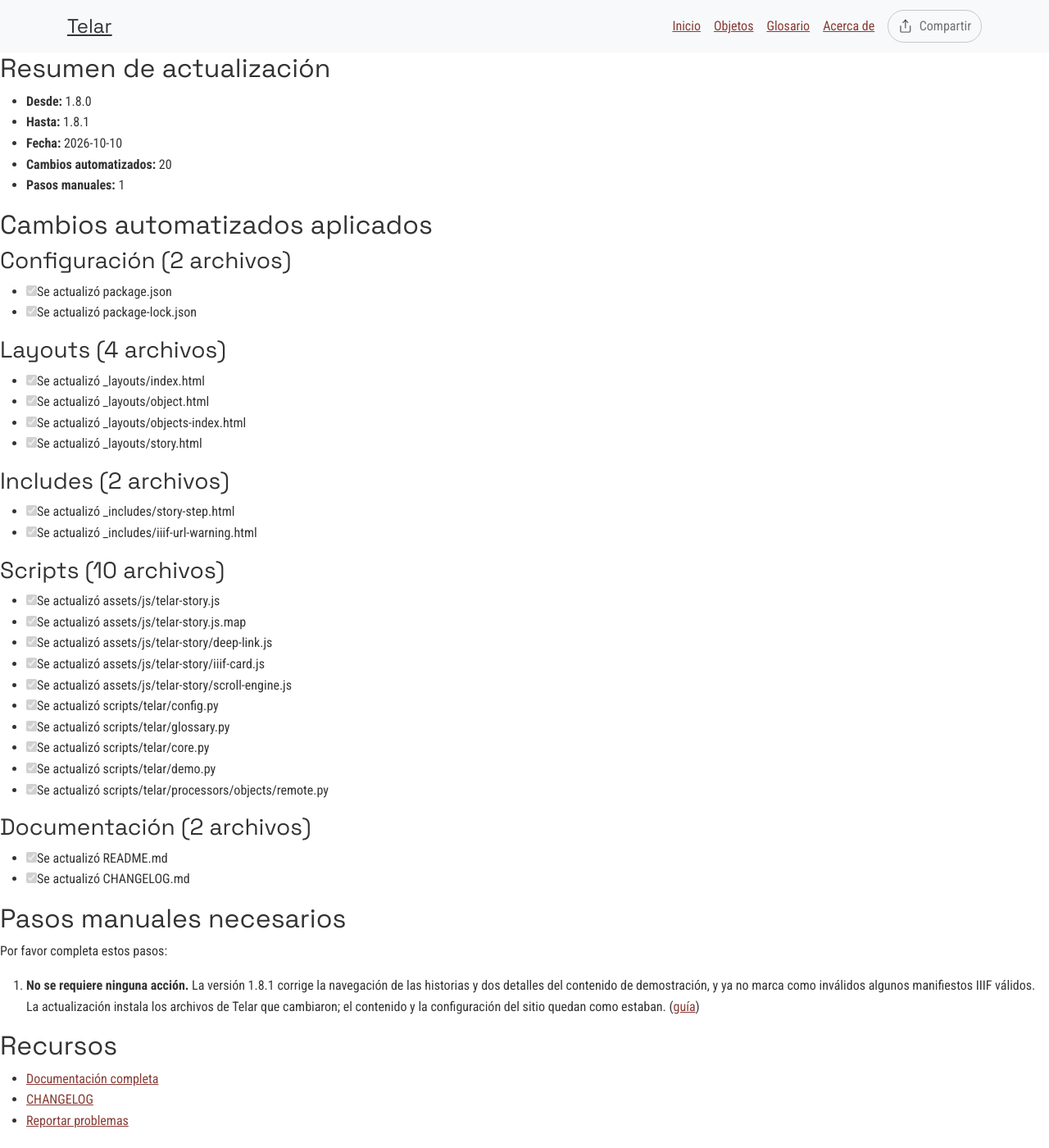
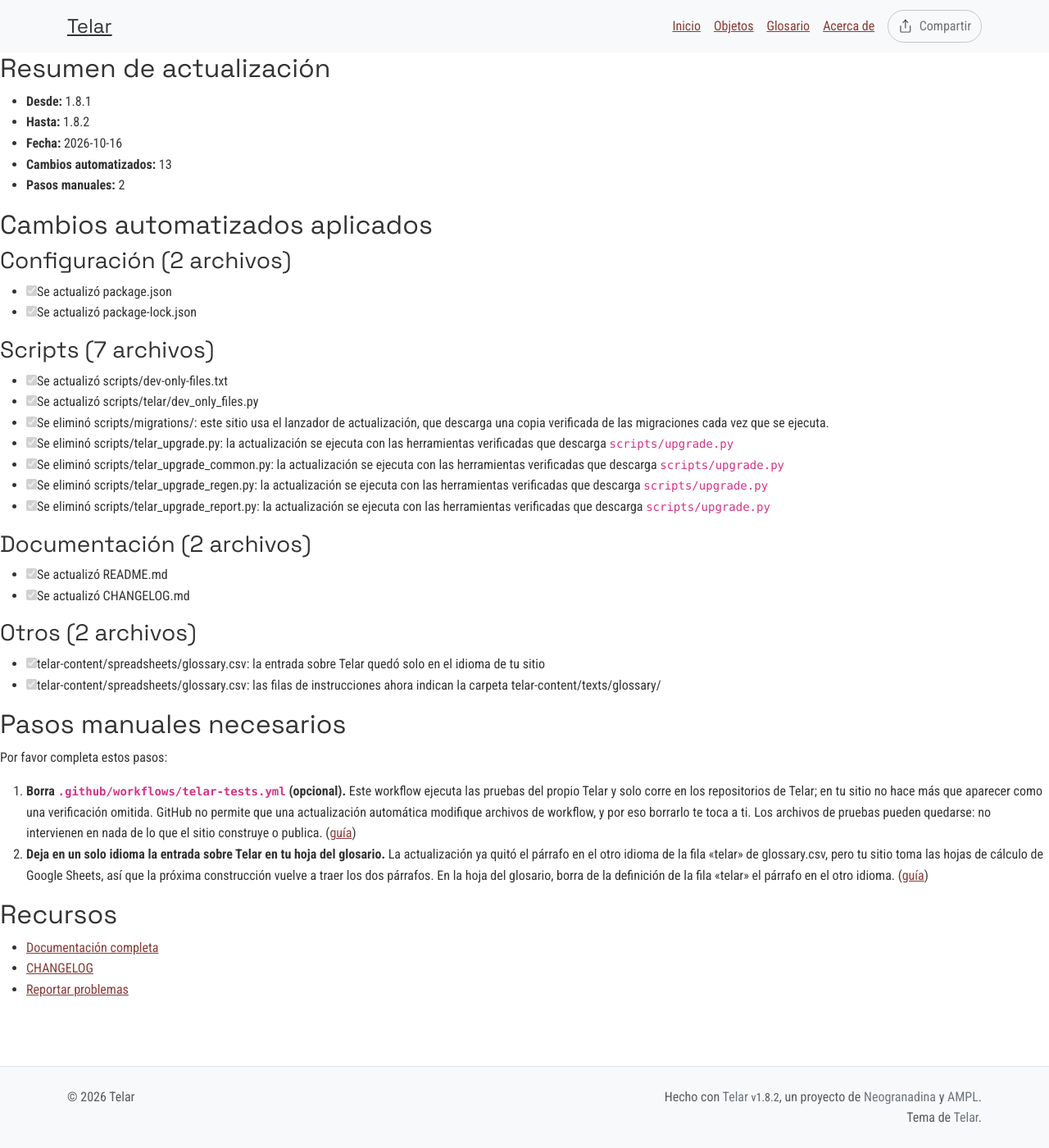
Before and after one commit to UCSB-AMPLab/telar-upgrade-canary, a Jekyll site: the page built from UPGRADE_SUMMARY.md, in a window 1280 px wide and 1400 px high. Shown: the whole window at 82% size. Built offline with Jekyll 4.4.1, drawn with Linux system fonts in a browser that asks for light colours.

Commit message:
Upgrade Telar from 1.8.1 to 1.8.2

```diff
--- a/UPGRADE_SUMMARY.md
+++ b/UPGRADE_SUMMARY.md
@@ -4,11 +4,11 @@ title: Resumen de actualización
 ---
 
 ## Resumen de actualización
-- **Desde:** 1.8.0
-- **Hasta:** 1.8.1
-- **Fecha:** 2026-10-10
-- **Cambios automatizados:** 20
-- **Pasos manuales:** 1
+- **Desde:** 1.8.1
+- **Hasta:** 1.8.2
+- **Fecha:** 2026-10-16
+- **Cambios automatizados:** 13
+- **Pasos manuales:** 2
 
 ## Cambios automatizados aplicados
 
@@ -17,41 +17,32 @@ title: Resumen de actualización
 - [x] Se actualizó package.json
 - [x] Se actualizó package-lock.json
 
-### Layouts (4 archivos)
+### Scripts (7 archivos)
 
-- [x] Se actualizó _layouts/index.html
-- [x] Se actualizó _layouts/object.html
-- [x] Se actualizó _layouts/objects-index.html
-- [x] Se actualizó _layouts/story.html
-
-### Includes (2 archivos)
-
-- [x] Se actualizó _includes/story-step.html
-- [x] Se actualizó _includes/iiif-url-warning.html
-
-### Scripts (10 archivos)
-
-- [x] Se actualizó assets/js/telar-story.js
-- [x] Se actualizó assets/js/telar-story.js.map
-- [x] Se actualizó assets/js/telar-story/deep-link.js
-- [x] Se actualizó assets/js/telar-story/iiif-card.js
-- [x] Se actualizó assets/js/telar-story/scroll-engine.js
-- [x] Se actualizó scripts/telar/config.py
-- [x] Se actualizó scripts/telar/glossary.py
-- [x] Se actualizó scripts/telar/core.py
-- [x] Se actualizó scripts/telar/demo.py
-- [x] Se actualizó scripts/telar/processors/objects/remote.py
+- [x] Se actualizó scripts/dev-only-files.txt
+- [x] Se actualizó scripts/telar/dev_only_files.py
+- [x] Se eliminó scripts/migrations/: este sitio usa el lanzador de actualización, que descarga una copia verificada de las migraciones cada vez que se ejecuta.
+- [x] Se eliminó scripts/telar_upgrade.py: la actualización se ejecuta con las herramientas verificadas que descarga `scripts/upgrade.py`
+- [x] Se eliminó scripts/telar_upgrade_common.py: la actualización se ejecuta con las herramientas verificadas que descarga `scripts/upgrade.py`
+- [x] Se eliminó scripts/telar_upgrade_regen.py: la actualización se ejecuta con las herramientas verificadas que descarga `scripts/upgrade.py`
+- [x] Se eliminó scripts/telar_upgrade_report.py: la actualización se ejecuta con las herramientas verificadas que descarga `scripts/upgrade.py`
 
 ### Documentación (2 archivos)
 
 - [x] Se actualizó README.md
 - [x] Se actualizó CHANGELOG.md
 
+### Otros (2 archivos)
+
+- [x] telar-content/spreadsheets/glossary.csv: la entrada sobre Telar quedó solo en el idioma de tu sitio
+- [x] telar-content/spreadsheets/glossary.csv: las filas de instrucciones ahora indican la carpeta telar-content/texts/glossary/
+
 ## Pasos manuales necesarios
 
 Por favor completa estos pasos:
 
-1. **No se requiere ninguna acción.** La versión 1.8.1 corrige la navegación de las historias y dos detalles del contenido de demostración, y ya no marca como inválidos algunos manifiestos IIIF válidos. La actualización instala los archivos de Telar que cambiaron; el contenido y la configuración del sitio quedan como estaban. ([guía](https://telar.org/guia/configuracion/actualizacion/))
+1. **Borra `.github/workflows/telar-tests.yml` (opcional).** Este workflow ejecuta las pruebas del propio Telar y solo corre en los repositorios de Telar; en tu sitio no hace más que aparecer como una verificación omitida. GitHub no permite que una actualización automática modifique archivos de workflow, y por eso borrarlo te toca a ti. Los archivos de pruebas pueden quedarse: no intervienen en nada de lo que el sitio construye o publica. ([guía](https://telar.org/guia/configuracion/actualizacion/))
+2. **Deja en un solo idioma la entrada sobre Telar en tu hoja del glosario.** La actualización ya quitó el párrafo en el otro idioma de la fila «telar» de glossary.csv, pero tu sitio toma las hojas de cálculo de Google Sheets, así que la próxima construcción vuelve a traer los dos párrafos. En la hoja del glosario, borra de la definición de la fila «telar» el párrafo en el otro idioma. ([guía](https://telar.org/guia/configuracion/actualizacion/))
 
 ## Recursos
 
--- /dev/null
+++ b/UPGRADE_VERSION.txt
@@ -0,0 +1 @@
+1.8.2
--- a/_config.yml
+++ b/_config.yml
@@ -127,8 +127,8 @@ show_drafts: false
 
 # Telar Settings (version information)
 telar:
-  version: "1.8.1"
-  release_date: "2026-10-09"
+  version: "1.8.2"
+  release_date: "2026-10-16"
 
 # Plugins
 plugins:
--- a/package.json
+++ b/package.json
@@ -1,6 +1,6 @@
 {
   "name": "telar",
-  "version": "1.8.1",
+  "version": "1.8.2",
   "description": "A minimal-computing framework for weaving IIIF images, audio, video, and texts into layered visual narratives.",
   "private": true,
   "license": "MIT",
```
Also changed, not shown: scripts/dev-only-files.txt (+17 -7 lines), telar-content/spreadsheets/glossary.csv (+3 -5 lines), CHANGELOG.md, README.md, 2 other files.
